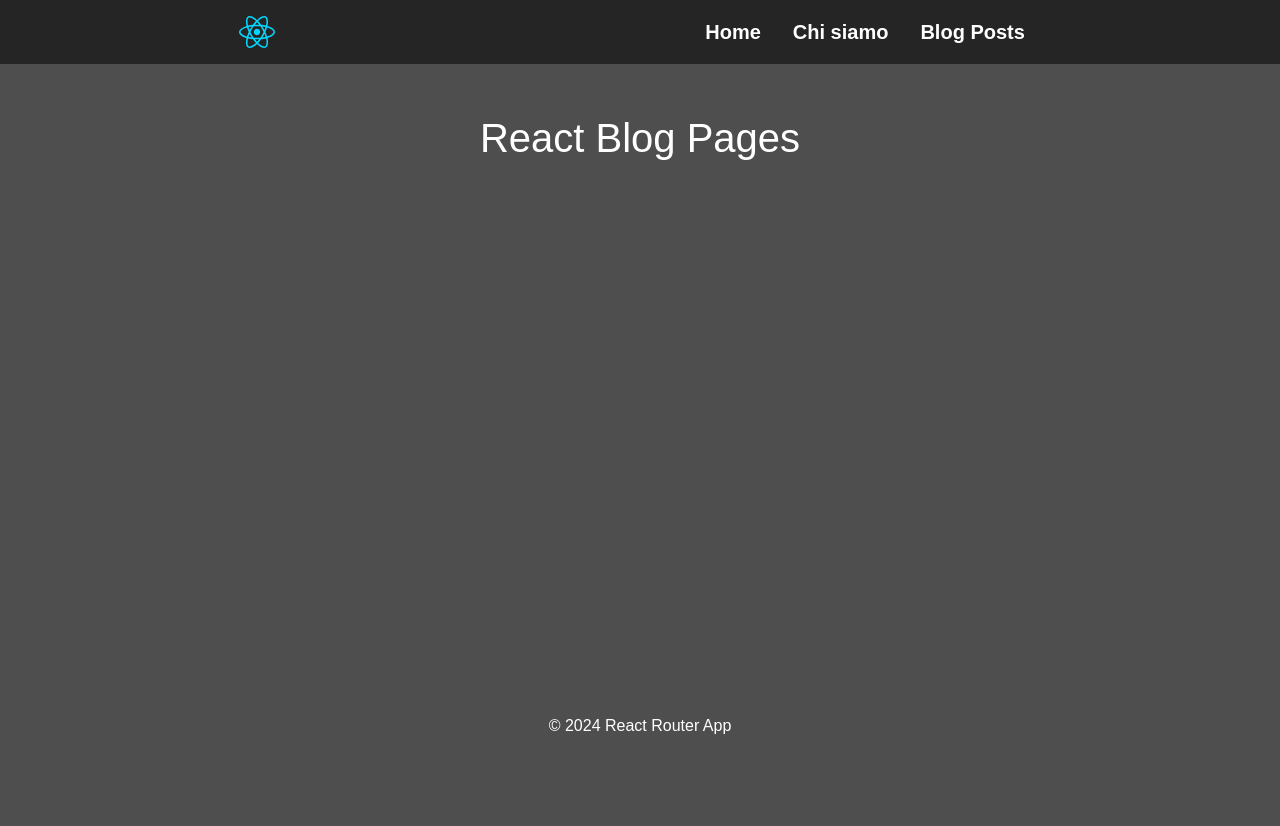
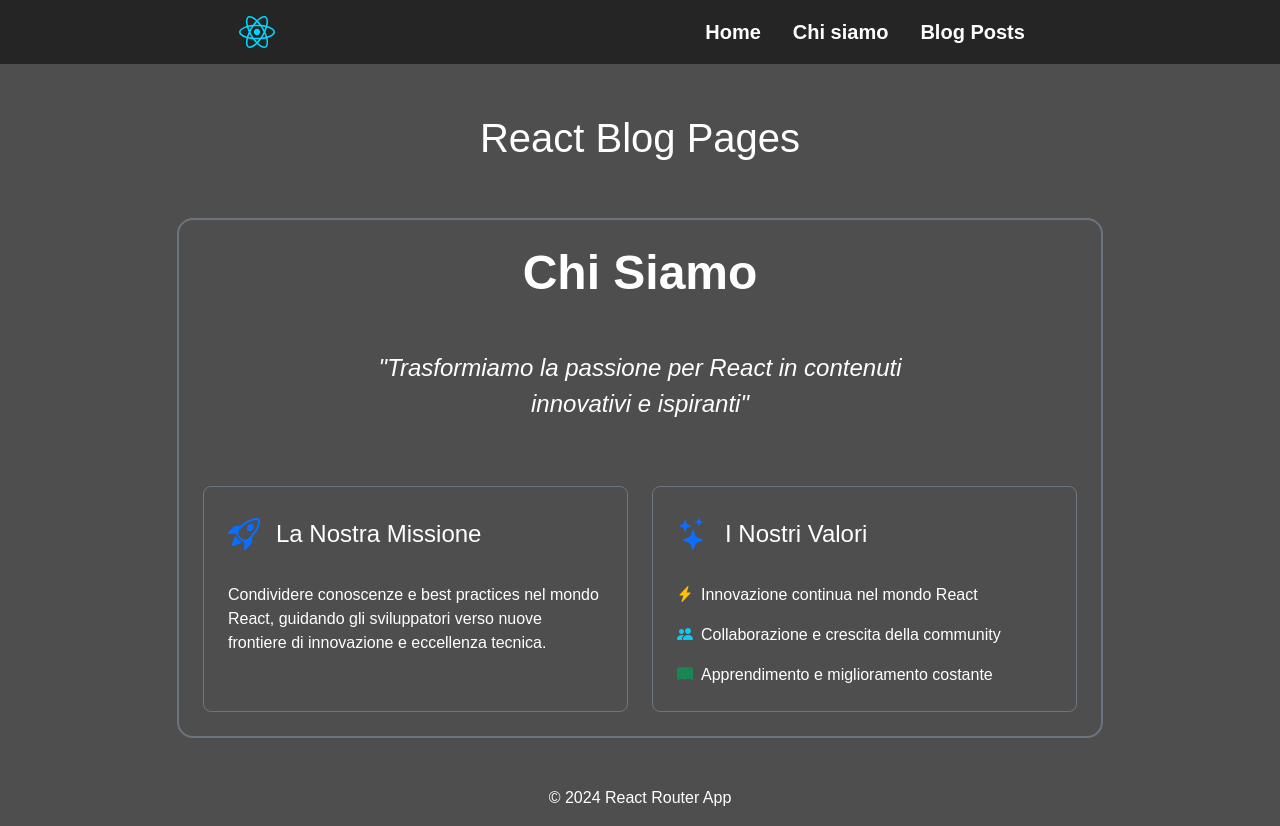
Before and after one commit to emanuele23dev/react-router, a React (Vite) app: page /about in a window 1280 px wide. Before the commit the page ends 800 px from the top, so only its background shows below. Built offline with nearby package versions, Linux system fonts and the light colour scheme.

Commit message:
add about page

```diff
--- a/index.html
+++ b/index.html
@@ -4,10 +4,28 @@
     <meta charset="UTF-8" />
     <link rel="icon" href="../src/assets/react.svg" />
     <meta name="viewport" content="width=device-width, initial-scale=1.0" />
+    <link
+      href="https://cdn.jsdelivr.net/npm/bootstrap@5.3.2/dist/css/bootstrap.min.css"
+      rel="stylesheet"
+      integrity="sha384-T3c6CoIi6uLrA9TneNEoa7RxnatzjcDSCmG1MXxSR1GAsXEV/Dwwykc2MPK8M2HN"
+      crossorigin="anonymous"
+    />
     <title>React Router</title>
   </head>
   <body>
     <div id="root"></div>
     <script type="module" src="/src/main.jsx"></script>
+
+    <script
+      src="https://cdn.jsdelivr.net/npm/@popperjs/core@2.11.8/dist/umd/popper.min.js"
+      integrity="sha384-I7E8VVD/ismYTF4hNIPjVp/Zjvgyol6VFvRkX/vR+Vc4jQkC+hVqc2pM8ODewa9r"
+      crossorigin="anonymous"
+    ></script>
+
+    <script
+      src="https://cdn.jsdelivr.net/npm/bootstrap@5.3.2/dist/js/bootstrap.min.js"
+      integrity="sha384-BBtl+eGJRgqQAUMxJ7pMwbEyER4l1g+O15P+16Ep7Q9Q+zqX6gSbd85u4mG4QzX+"
+      crossorigin="anonymous"
+    ></script>
   </body>
 </html>
--- a/src/index.css
+++ b/src/index.css
@@ -37,21 +37,17 @@ header {
 main {
   min-height: calc(100vh - 200px);
   position: relative;
-  h1 {
+  .title {
     margin-top: 50px;
     text-align: center;
-  }
-  p {
-    text-align: center;
-    margin-top: 10px;
   }
 }
 
 .logo {
   position: absolute;
-  top: 50%;
-  left: 50%;
-  width: 100px;
+  top: 45%;
+  left: 45%;
+  width: 150px;
   animation: rotate 4s linear infinite;
 
   &:hover {
@@ -73,6 +69,12 @@ main {
   margin: auto;
 }
 
+.container-accordion {
+  width: 50%;
+  margin: auto;
+  color: rgb(87, 87, 87);
+}
+
 .trash-icon {
   background: none;
   border: none;
--- a/src/pages/About.jsx
+++ b/src/pages/About.jsx
@@ -15,7 +15,67 @@ export default function About() {
       </header>
 
       <main>
-        <h1>React Blog Pages</h1>
+        <h1 className="title">React Blog Pages</h1>
+
+        <div className="container py-5">
+          <div className="row justify-content-center">
+            <div className="col-md-10">
+              <div className="border border-2 border-secondary rounded-4 p-4 bg-transparent">
+                <h2 className="text-center mb-5 display-5 fw-bold text-white">
+                  Chi Siamo
+                </h2>
+
+                <div className="row g-4 mb-5">
+                  <div className="col-md-8 mx-auto">
+                    <p className="lead text-ligth fs-4 text-center fst-italic">
+                      "Trasformiamo la passione per React in contenuti
+                      innovativi e ispiranti"
+                    </p>
+                  </div>
+                </div>
+
+                <div className="row g-4">
+                  <div className="col-md-6">
+                    <div className="border border-secondary rounded-3 p-4 h-100 hover-shadow">
+                      <div className="d-flex align-items-center mb-4">
+                        <i className="bi bi-rocket-takeoff fs-2 text-primary me-3"></i>
+                        <h3 className="h4 mb-0">La Nostra Missione</h3>
+                      </div>
+                      <p className="text-white mb-0">
+                        Condividere conoscenze e best practices nel mondo React,
+                        guidando gli sviluppatori verso nuove frontiere di
+                        innovazione e eccellenza tecnica.
+                      </p>
+                    </div>
+                  </div>
+
+                  <div className="col-md-6">
+                    <div className="border border-secondary rounded-3 p-4 h-100 hover-shadow">
+                      <div className="d-flex align-items-center mb-4">
+                        <i className="bi bi-stars fs-2 text-primary me-3"></i>
+                        <h3 className="h4 mb-0">I Nostri Valori</h3>
+                      </div>
+                      <ul className="list-unstyled mb-0">
+                        <li className="d-flex align-items-center mb-3">
+                          <i className="bi bi-lightning-charge-fill text-warning me-2"></i>
+                          <span>Innovazione continua nel mondo React</span>
+                        </li>
+                        <li className="d-flex align-items-center mb-3">
+                          <i className="bi bi-people-fill text-info me-2"></i>
+                          <span>Collaborazione e crescita della community</span>
+                        </li>
+                        <li className="d-flex align-items-center">
+                          <i className="bi bi-book-fill text-success me-2"></i>
+                          <span>Apprendimento e miglioramento costante</span>
+                        </li>
+                      </ul>
+                    </div>
+                  </div>
+                </div>
+              </div>
+            </div>
+          </div>
+        </div>
       </main>
 
       <footer>
--- a/src/pages/Home.jsx
+++ b/src/pages/Home.jsx
@@ -15,7 +15,7 @@ export default function Home() {
       </header>
 
       <main>
-        <h1>React Blog Pages</h1>
+        <h1 className="title">React Blog Pages</h1>
         <img className="logo" src="../src/assets/react.svg" alt="" />
       </main>
 
--- a/src/pages/Posts.jsx
+++ b/src/pages/Posts.jsx
@@ -67,7 +67,7 @@ export default function Posts() {
       </header>
 
       <main>
-        <h1>React Blog Pages</h1>
+        <h1 className="title">React Blog Pages</h1>
 
         <div className="container-form mt-5">
           <form onSubmit={handleSubmit}>
```
